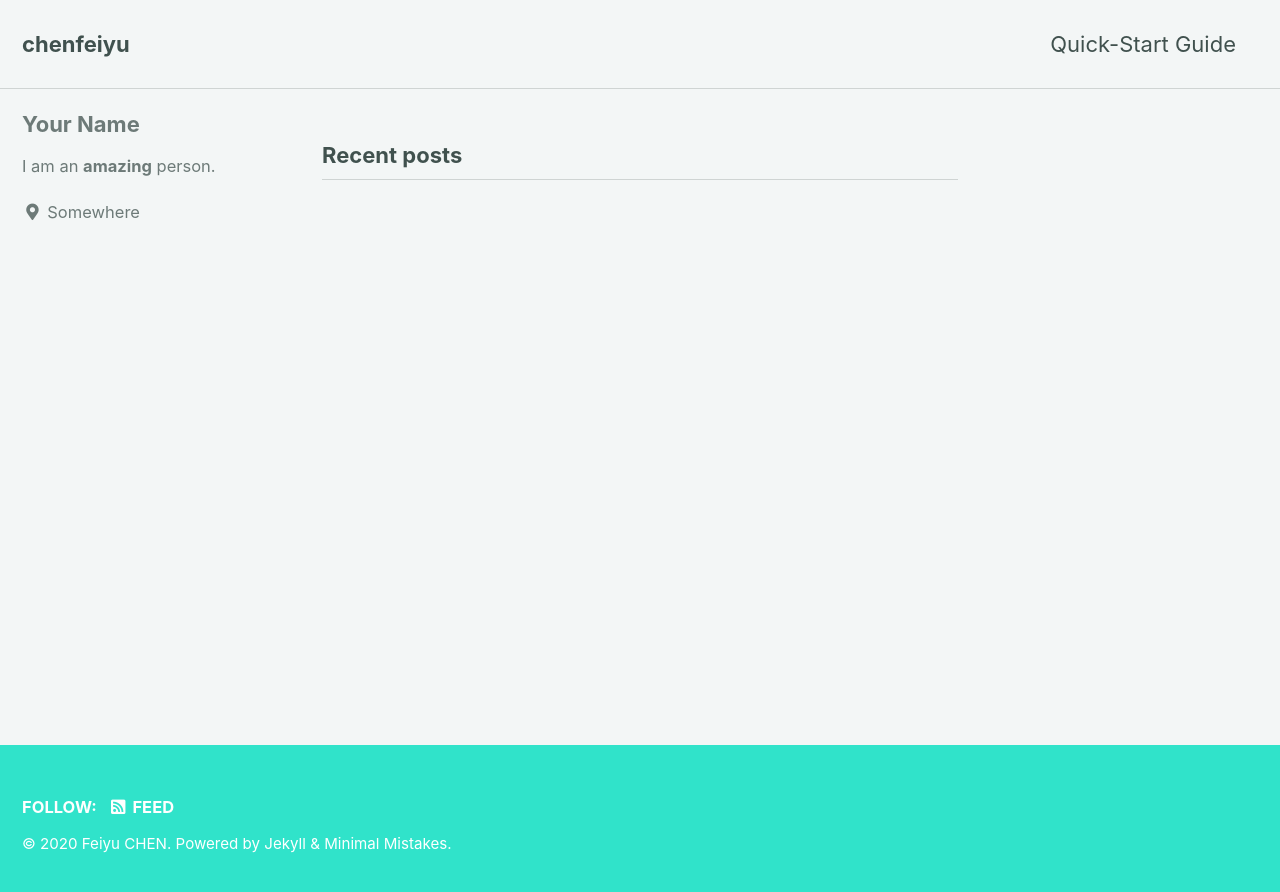
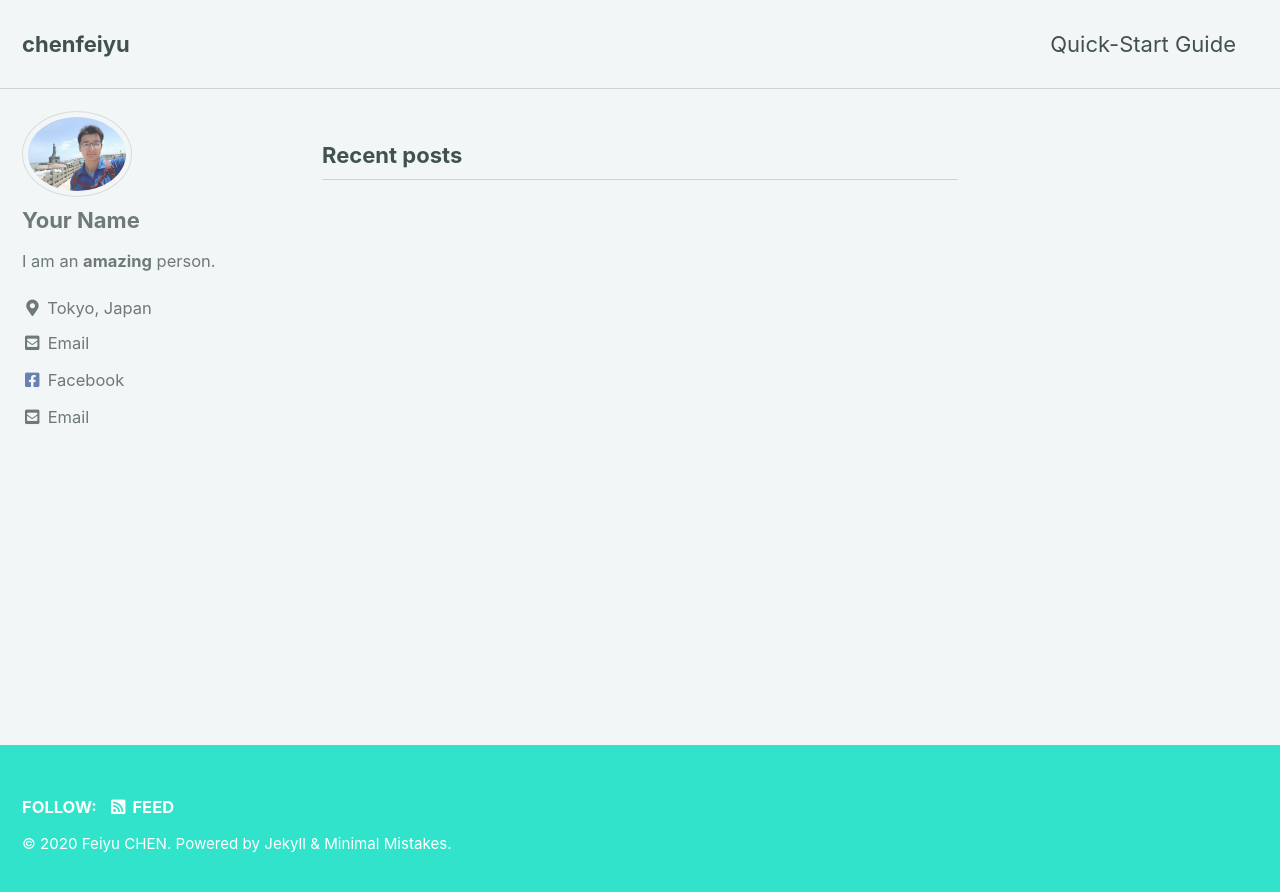
Before and after one commit to legend507/legend507.github.io, a Jekyll site: the page built from index.html, in a window 1280 px wide. Shown: the top 892 px of the page. Built offline with Jekyll 4.4.1, drawn with Linux system fonts in a browser that asks for light colours; cached includes are drawn as plain includes; the list of posts is cut into pages by our own code.

Commit message:
Add profile photo.

```diff
--- a/_config.yml
+++ b/_config.yml
@@ -94,14 +94,14 @@ analytics:
 # Site Author
 author:
   name             : "Your Name"
-  avatar           : # path of avatar image, e.g. "/assets/images/bio-photo.jpg"
+  avatar           : "/assets/images/profile_photo.jpg"
   bio              : "I am an **amazing** person."
-  location         : "Somewhere"
-  email            :
+  location         : "Tokyo, Japan"
+  email            : "chenfeiyu0620@gmail.com"
   links:
     - label: "Email"
       icon: "fas fa-fw fa-envelope-square"
-      # url: "mailto:your.name@email.com"
+      url: "chenfeiyu0620@gmail.com"
     - label: "Website"
       icon: "fas fa-fw fa-link"
       # url: "https://your-website.com"
@@ -110,7 +110,7 @@ author:
       # url: "https://twitter.com/"
     - label: "Facebook"
       icon: "fab fa-fw fa-facebook-square"
-      # url: "https://facebook.com/"
+      url: "https://www.facebook.com/feiyu.chen.12"
     - label: "GitHub"
       icon: "fab fa-fw fa-github"
       # url: "https://github.com/"
```
Also changed, not shown: assets/images/profile_photo.jpg (added), 2 other files.
